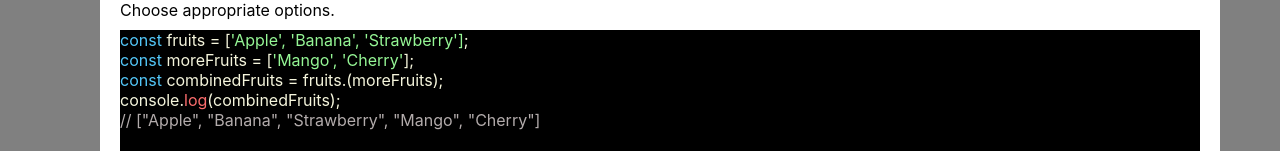
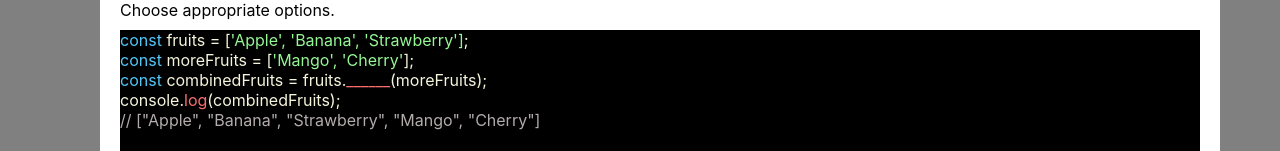
Before and after one commit to ooyuo/test-taking-website, a React (Create React App) app in the folder test-taking-website/: page /test-talking-website/1 in a window 1280 px wide. Shown: the part 264-415 px from the top of the page. Built offline with nearby package versions, Linux system fonts and the light colour scheme.

Commit message:
Add button event to answer sector and coding block part css

```diff
--- a/test-taking-website/src/routes/TestDisplay.js
+++ b/test-taking-website/src/routes/TestDisplay.js
@@ -1,11 +1,12 @@
 import "../css/TestDisplay.css";
 import styled from "styled-components";
+import { useState } from "react";
 
 function TestDisplay() {
-  let text = "";
+  let [text, setText] = useState("______");
   const changeText = (e) => {
     text = e.target.value;
-    console.log(text);
+    setText(text);
   };
   return (
     <>
```
